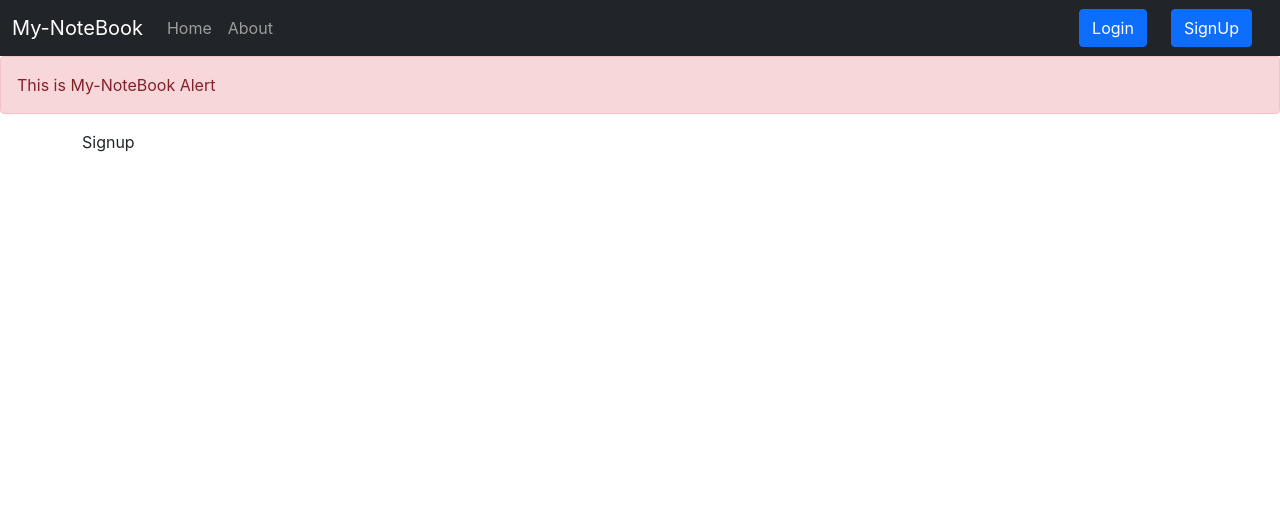
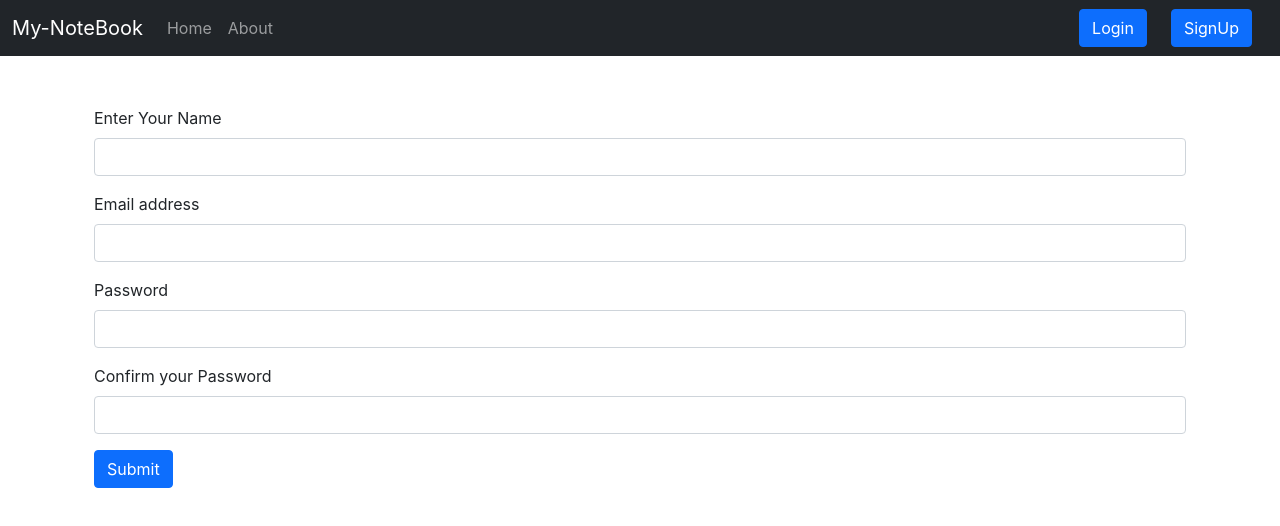
Before and after one commit to Pra-Shant-Chouhan/mynotebook, a React (Create React App) app: page /signup in a window 1280 px wide. Shown: the top 526 px of the page. Built offline with nearby package versions, Linux system fonts and the light colour scheme.

Commit message:
Make Alert Component and pass it throug props Driling on all action like edit ,delete, login, signup and update

```diff
--- a/src/App.js
+++ b/src/App.js
@@ -11,8 +11,18 @@ import NoteState from './context/notes/NoteState';
 import Alert from './component/Alert';
 import Login from './component/Login';
 import Signup from './component/Signup';
-
+import { useState } from 'react';
 function App() {
+  const [alert, setAlert] = useState(null);
+  const showAlert = (massage, type) => {
+    setAlert({
+      msg: massage,
+      type: type
+    })
+    setTimeout(() => {
+      setAlert(null)
+    }, 2000)
+  }
   return (
     <>
       <NoteState>
@@ -20,21 +30,21 @@ function App() {
         <Router>
 
           <Navbar />
-          <Alert message = "This is My-NoteBook Alert"/>
+          <Alert alert={alert} />
           <div className="container">
 
             <Switch>
               <Route exact path="/">
-                <Home />
+                <Home showAlert ={showAlert} />
               </Route>
               <Route exact path="/about">
                 <About />
               </Route>
               <Route exact path="/login">
-                <Login/>
+                <Login showAlert ={showAlert}/>
               </Route>
               <Route exact path="/signup">
-                <Signup/>
+                <Signup showAlert ={showAlert}/>
               </Route>
             </Switch>
 
--- a/src/component/AddNote.js
+++ b/src/component/AddNote.js
@@ -2,7 +2,7 @@ import React, { useContext,useState } from 'react'
 import noteContext from '../context/notes/noteContext';
 
 
-const AddNote = () => {
+const AddNote = (props) => {
     const context = useContext(noteContext);
     const { addNote } = context;
     const [note, setNote] = useState({ title: " ", description: "", tag: "" })
@@ -11,10 +11,12 @@ const AddNote = () => {
         e.preventDefault();
         addNote(note.title, note.description, note.tag);
         setNote({ title: " ", description: "", tag: "" }); // After adding note make filed of title, description and tag empty
+        props.showAlert("Added  successfully", "success")
     }
 
     const onChange = (e) => {
-        setNote ({...note, [e.target.name]: e.target.value})
+        setNote({ ...note, [e.target.name]: e.target.value })
+
     }
     return (
         <div className = "container">
--- a/src/component/Alert.js
+++ b/src/component/Alert.js
@@ -1,13 +1,22 @@
 import React from 'react'
 
-const Alert = (props) => {
+function Alert(props) {
+    const capitalize = (word) => {
+        if (word === "danger") {
+            word = "error"
+        }
+        const lower = word.toLowerCase();
+        return lower.charAt(0).toUpperCase() + lower.slice(1)
+    }
     return (
-        <div>
-            <div className="alert alert-danger" role="alert">
-                {props.message}
-            </div>
+        <div my-3 style = {{height: '50px'}}>
+
+            {props.alert && <div className={`alert alert-${props.alert.type} alert-dismissible fade show`} role="alert">
+                <strong> {capitalize(props.alert.type)}</strong> : {props.alert.msg}
+
+                <button type="button" className="btn-close" data-bs-dismiss="alert" aria-label="Close"></button>
+            </div>}
         </div>
     )
 }
-
 export default Alert
--- a/src/component/Home.js
+++ b/src/component/Home.js
@@ -1,13 +1,11 @@
 import React from 'react';
 import Notes from './Notes';
 
-const Home = () => {
-
+const Home = (props) => {
+    const { showAlert } = props;
     return (
 
-            <Notes/>
-
-
+        <Notes showAlert={showAlert }/>
     )
 }
 
--- a/src/component/Login.js
+++ b/src/component/Login.js
@@ -1,6 +1,6 @@
 import React, { useState } from 'react'
 import { useHistory } from 'react-router-dom'
-const Login = () => {
+const Login = (props) => {
     const [credential, setCredential] = useState({ email: "", password: "" })
     let history = useHistory();
     const clickonSubmit = async (e) => {
@@ -21,9 +21,10 @@ const Login = () => {
             //Save the Auth token and redirect
             localStorage.setItem('token', json.authtoken)
             history.push("/");
+            props.showAlert("Login sccessfully", "success")
         }
         else {
-            alert("invlaid credentials")
+            props.showAlert("invlaid credentials", "danger")
         }
 
     }
--- a/src/component/NoteItem.js
+++ b/src/component/NoteItem.js
@@ -13,8 +13,8 @@ const NoteItem = (props) => {
                 <h5 className="card-title">{note.title}</h5>
                 <p className="card-text">{note.tag}</p>
                 <p className="card-text">{note.description}</p>
-                    <i className="fas fa-trash-alt mx-4" onClick ={()=>{ deleteNote(note._id)}}></i>
-                    <i className="fas fa-edit mx-4" onClick ={()=>{updateNote(note)}}></i>
+                    <i className="fas fa-trash-alt mx-4" onClick={() => { deleteNote(note._id);props.showAlert("Deleted Successfully", "success")}}></i>
+                    <i className="fas fa-edit mx-4" onClick={() => { updateNote(note);}}></i>
                 </div>
             </div>
         </div>
--- a/src/component/Notes.js
+++ b/src/component/Notes.js
@@ -2,7 +2,7 @@ import React, { useContext, useEffect, useRef, useState } from 'react';
 import noteContext from '../context/notes/noteContext';
 import AddNote from './AddNote';
 import NoteItem from './NoteItem';
-const Notes = () => {
+const Notes = (props) => {
     const context = useContext(noteContext);
     const { notes, getNotes, editNote } = context;
     useEffect(() => {
@@ -17,6 +17,7 @@ const Notes = () => {
         ref.current.click();
         setNote({ id: currentNote._id, etitle: currentNote.title, edescription: currentNote.description, etag: currentNote.tag });
 
+
     }
 
     const ClickInput = (e) => {
@@ -24,7 +25,7 @@ const Notes = () => {
         editNote(note.id, note.etitle, note.edescription, note.etag)
         refClose.current.click();
         e.preventDefault();
-
+        props.showAlert("Updated successfully", "success")
     }
 
     const onChange = (e) => {
@@ -32,7 +33,7 @@ const Notes = () => {
     }
     return (
         <>
-            <AddNote />
+            <AddNote showAlert ={props.showAlert} />
 
             <button ref={ref} type="button" className="btn btn-primary d-none" data-bs-toggle="modal" data-bs-target="#exampleModal">
                 Launch demo modal
@@ -77,7 +78,7 @@ const Notes = () => {
                     {notes.length === 0 && "No notes to Display"}
                 </div>
                 {notes.map((note) => {
-                    return <NoteItem key={note._id} updateNote={updateNote} note={note} />
+                    return <NoteItem key={note._id} updateNote={updateNote} note={note} showAlert = {props.showAlert} />
                 })}
             </div>
         </>
--- a/src/component/Signup.js
+++ b/src/component/Signup.js
@@ -1,9 +1,63 @@
-import React from 'react'
+import React,{useState} from 'react'
+import { useHistory } from 'react-router-dom';
 
-const Signup = () => {
+const Signup = (props) => {
+    const [credential, setCredential] = useState({name:"", email: "", password: "", cpassword:"" })
+    let history = useHistory();
+    const clickonSubmit = async (e) => {
+    e.preventDefault();
+    const { name, email, password } = credential;
+    const response = await fetch("http://localhost:5000/api/auth/createuser", {
+        method: 'POST', // *GET, POST, PUT, DELETE, etc.
+
+        headers: {
+            'Content-Type': 'application/json'// 'Content-Type': 'application/x-www-form-urlencoded',
+
+        },
+        body: JSON.stringify({ name,email,password })
+    });
+    const json = await response.json(); // parses JSON response into native JavaScript objects
+    console.log(json);
+    //Login failed Alert
+    if (json.success) {
+        //Save the Auth token and redirect
+        localStorage.setItem('token', json.authtoken)
+        history.push("/");
+        props.showAlert("Acount created successfully", "success")
+    }
+    else {
+        props.showAlert("invlaid credentials", "danger")
+    }
+
+}
+const onChange = (e) => {
+    setCredential({ ...credential, [e.target.name]: e.target.value })
+}
+
     return (
-        <div>
-            Signup
+        <div className="container">
+            <form onSubmit ={clickonSubmit}>
+                <div className="mb-3">
+                    <label htmlFor="name" className="form-label">Enter Your Name</label>
+                    <input type="name" className="form-control" id="name" name="name"aria-describedby="emailHelp" onChange={onChange} minLength={2} required/>
+
+                </div>
+                <div className="mb-3">
+                    <label htmlFor="email" className="form-label">Email address</label>
+                    <input type="email" className="form-control" id="email" name="email" aria-describedby="emailHelp" onChange={onChange}  />
+
+                </div>
+                <div className="mb-3">
+                    <label htmlFor="password" className="form-label">Password</label>
+                    <input type="password" className="form-control" id="password" name="password" onChange={onChange} minLength={5} required/>
+                </div>
+                <div className="mb-3">
+                    <label htmlFor="cpassword" className="form-label">Confirm your Password</label>
+                    <input type="password" className="form-control" id="cpassword" name="cpassword" onChange={onChange} minLength={5} required/>
+                </div>
+
+                <button type="submit" className="btn btn-primary">Submit</button>
+            </form>
         </div>
     )
 }
```
